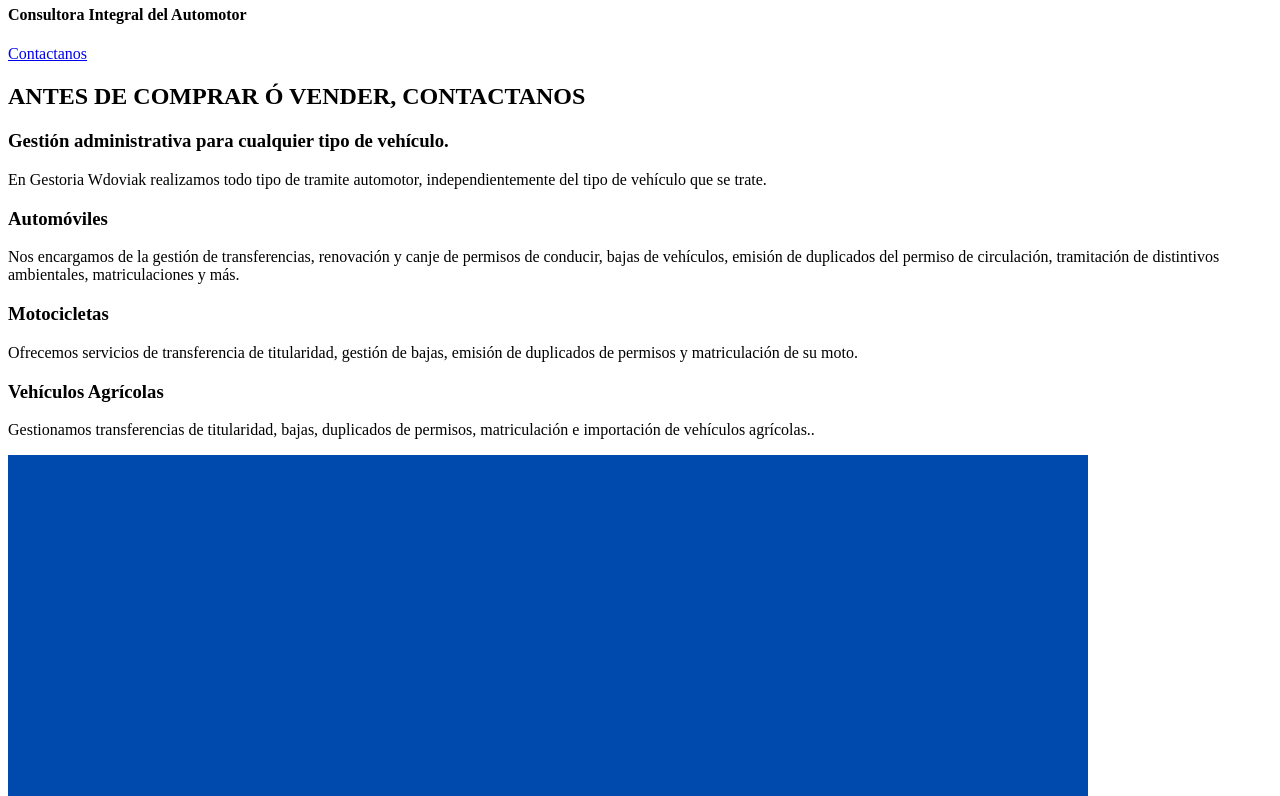
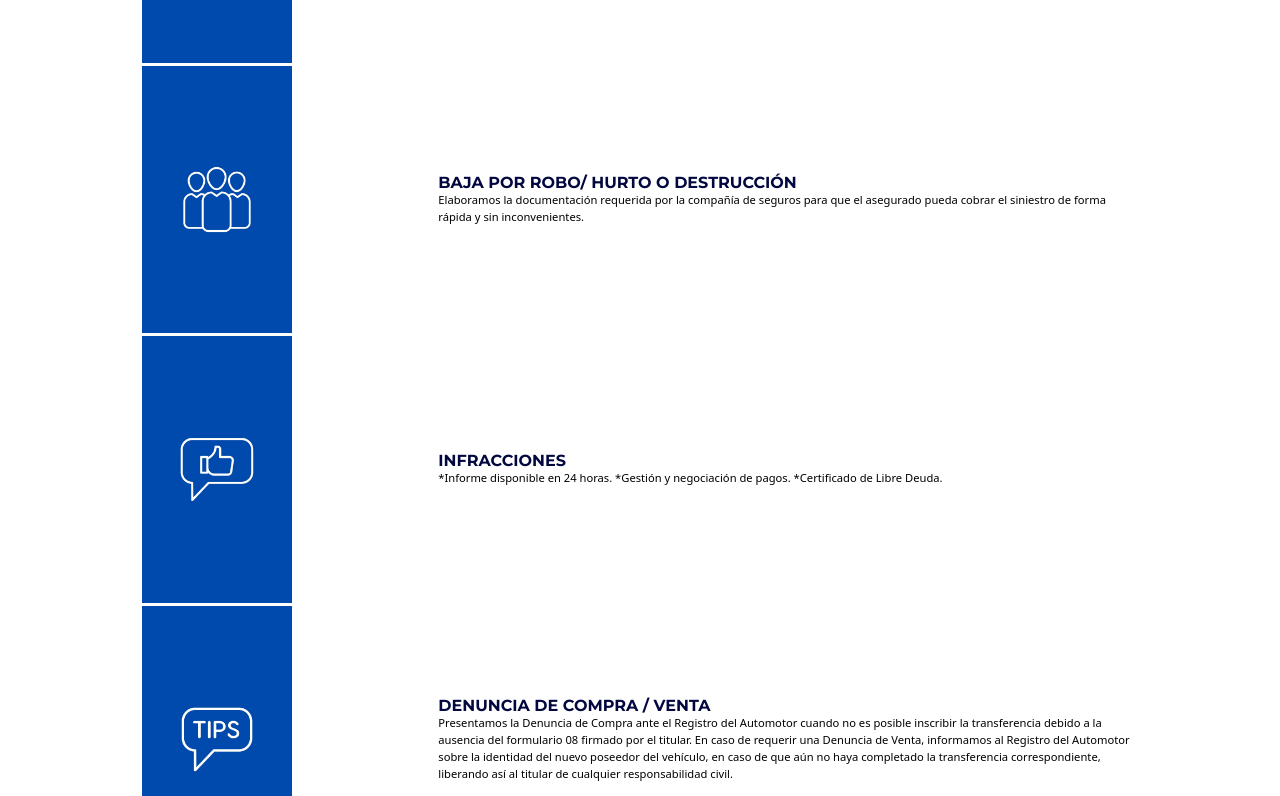
Before and after one commit to martin-negri/gestoriaWdoviak, a plain HTML site: page index.html in a window 1280 px wide. Shown: the part 1802-2598 px from the top of the page. Drawn offline with Linux system fonts and the light colour scheme; a web font is replaced by a local one.

Commit message:
Stilo CSS incorporado| Modificacion de algunas clases HTML

```diff
--- a/css/main.css
+++ b/css/main.css
@@ -1,6 +1,157 @@
-@import url('https://fonts.googleapis.com/css2?family=Liter&family=Lobster&family=Montserrat:ital,wght@0,100..900;1,100..900&display=swap');
+@import url('https://fonts.googleapis.com/css2?family=Liter&family=Lobster&family=Montserrat:ital,wght@0,100..900;1,100..900&family=Shanti&display=swap');
 
 :root{
     --soft-blue: #004aad;
-    --main-font: "Lobster", serif;;
+    --soft-blue-dark: #02083f;
+    --main-font: "Montserrat", serif;
+
 }
+
+body {
+    margin: 0;
+    padding: 0;
+    box-sizing: border-box;
+}
+
+h1, h2, h3, h5, p, a {
+    margin: 0;
+}
+
+h1, h2, h3, h5 {
+    color: var(--soft-blue-dark);
+    font-family: var(--main-font);
+    font-weight: 800;
+}
+
+p {
+    font-size: 0.8rem;
+    line-height: 1.5;
+    font-family: system-ui, -apple-system, BlinkMacSystemFont, 'Segoe UI', Roboto, Oxygen, Ubuntu, Cantarell, 'Open Sans', 'Helvetica Neue', sans-serif;
+
+}
+
+a{
+    text-decoration: none;
+}
+
+img {
+    max-width: 100%;
+}
+
+.wrapper {
+    padding: 1.5rem 1rem;
+    margin: auto;
+    max-width: 1000px;
+}
+
+header {
+    display: flex;
+    justify-content: space-between;
+    align-items: center;
+    background-color: var(--soft-blue);
+    margin-bottom: 1.5rem;
+}
+
+.logo {
+    width: 2.5rem;
+}
+
+.menu img {
+    width: 2rem;
+}
+
+.main-article {
+    display: flex;
+    flex-direction: column;
+    gap: 1rem;
+}
+
+.main-article-title {
+    font-size: 3rem;
+    line-height: 1;
+}
+
+.contactanos {
+    font-family: 'Gill Sans', 'Gill Sans MT', Calibri, 'Trebuchet MS', sans-serif;
+    background-color: #d84040;
+    color: #ffffff;
+    text-transform: uppercase;
+    padding: .75rem 1.4rem;
+    max-width: max-content;
+    letter-spacing: .2rem;
+    font-size: .75rem;
+}
+
+.new {
+    margin-top: 2.75rem;
+    background-color: #40A2D8;
+    padding: 1rem;
+}
+
+.new-wrapper{
+    display: flex;
+    flex-direction: column;
+}
+
+.new-section-title{
+    color: #F0EDCF;
+    font-weight: 700;
+}
+
+.new-article{
+    padding-block: 1.4rem;
+    border-bottom: 1px solid rgba(194, 175, 175, 0.644);
+
+}
+
+.new-article:last-child {
+    border-bottom: 0;
+    padding-bottom: 0;
+}
+
+.new-article-title{
+    color: white;
+    font-size: 1rem;
+    margin-bottom: .7rem;
+}
+
+.new-article-description {
+    color: rgba(243, 235, 235, 0.733);
+
+}
+
+.secondary {
+    margin-top: 2.75rem;
+    display: flex;
+    flex-direction: column;
+}
+
+.secondary-article {
+    display: grid;
+    grid-template-columns: 1fr 2.5fr;
+    gap: 1.1rem;
+    align-items: center;
+}
+
+.secondary-article-img {
+    max-width: 100%;
+    height: auto;
+    max-width: 150px;
+    object-fit: cover;
+    margin: 0.1rem;
+
+}
+
+.secondary-article-wrapper {
+    display: flex;
+    flex-direction: column;
+}
+
+.secondary-article-title {
+    font-size: 1rem;
+    font-weight: 700;
+}
+
+.secondary-article-description{
+    font-size: .7rem ;
+}
--- a/index.html
+++ b/index.html
@@ -4,108 +4,144 @@
     <meta charset="UTF-8">
     <meta name="viewport" content="width=device-width, initial-scale=1.0">
     <title>Gestoria Wdoviak</title>
+    <link rel="stylesheet" href="./css/main.css">
 </head>
 <body>
+    <div class="wrapper">
+
         <header>
-        <img src="./assets/logo.jpg" alt="logo">
-        <div>
+            <img class="logo" src="./assets/logo.jpg" alt="logo">
+            <div class="menu">
                 <img src="./assets/menu.png" alt="icono-menu">
             </div>
         </header>
+
         <main>
             <article class="main-article">
                 <img class="main-article-img" src="./assets/fondo.png" alt="fondo">
                 <h1 class="main-article-title">Gestoria Wdoviak</h1>
-            <h4 class="main-article-description">Consultora Integral del Automotor</h4>
-            <a href="#">Contactanos</a>
+                <h5 class="main-article-description">Consultora Integral del Automotor</h5>
+                <a class="contactanos" href="#">CONTACTANOS</a>
             </article>
 
             <section class="new">
 
                 <h2 class="new-section-title">ANTES DE COMPRAR Ó VENDER, CONTACTANOS</h2>
 
-            <article class="new-artcle">
-                <h3 class="new-artcle-title">Gestión administrativa para cualquier tipo de vehículo.
+                <div class="new-wrapper">
+                    <article class="new-article">
+                        <h3 class="new-article-title">Gestión administrativa para cualquier tipo de vehículo.
                         </h3>
-                <p class="new-artcle-description">En Gestoria Wdoviak realizamos todo tipo de tramite automotor, independientemente del tipo de vehículo que se trate.</p>
+                        <p class="new-article-description">En Gestoria Wdoviak realizamos todo tipo de tramite automotor, independientemente del tipo de vehículo que se trate.</p>
                     </article>
 
-            <article class="new-artcle">
-                <h3 class="new-artcle-title">Automóviles</h3>
-                <p class="new-artcle-description">Nos encargamos de la gestión de transferencias, renovación y canje de permisos de conducir, bajas de vehículos, emisión de duplicados del permiso de circulación, tramitación de distintivos ambientales, matriculaciones y más.</p>
+                    <article class="new-article">
+                        <h3 class="new-article-title">Automóviles</h3>
+                        <p class="new-article-description">Nos encargamos de la gestión de transferencias, renovación y canje de permisos de conducir, bajas de vehículos, emisión de duplicados del permiso de circulación, tramitación de distintivos ambientales, matriculaciones y más.</p>
                     </article>
 
-            <article class="new-artcle">
-                <h3 class="new-artcle-title">Motocicletas</h3>
-                <p class="new-artcle-description">Ofrecemos servicios de transferencia de titularidad, gestión de bajas, emisión de duplicados de permisos y matriculación de su moto.</p>
+                    <article class="new-article">
+                        <h3 class="new-article-title">Motocicletas</h3>
+                        <p class="new-article-description">Ofrecemos servicios de transferencia de titularidad, gestión de bajas, emisión de duplicados de permisos y matriculación de su moto.</p>
                     </article>
 
-            <article class="new-artcle">
-                <h3>Vehículos Agrícolas</h3>
-                <p class="new-artcle-description">Gestionamos transferencias de titularidad, bajas, duplicados de permisos, matriculación e importación de vehículos agrícolas..</p>
+                    <article class="new-article">
+                        <h3 class="new-article-title">Vehículos Agrícolas</h3>
+                        <p class="new-article-description">Gestionamos transferencias de titularidad, bajas, duplicados de permisos, matriculación e importación de vehículos agrícolas..</p>
                     </article>
+                </div>
+
+
 
             </section>
 
             <section class="secondary">
 
                 <article class="secondary-article">
-                <img src="./assets/1.jpg" alt="">
-                <h2>INSCRIPCIÓN INICIAL/PATENTAMIENTO</h2>
-                <p>
+                    <img class="secondary-article-img"  src="./assets/1.jpg" alt="inscribipcion patentamiento">
+
+                    <div class="secondary-article-wrapper">
+                        <h2 class="secondary-article-title">INSCRIPCIÓN INICIAL/PATENTAMIENTO</h2>
+                        <p class="secondary-article-description">
                         Elaboramos la documentación necesaria para su certificación y posterior presentación en el Registro del Automotor.
                         </p>
+                    </div>
+
                 </article>
 
                 <article class="secondary-article">
-                <img src="./assets/2.jpg" alt="">
-                <h2>TRANSFERENCIAS</h2>
-                <p>
+                    <img class="secondary-article-img" src="./assets/2.jpg" alt="transferencia">
+
+                    <div class="secondary-article-wrapper">
+                        <h2 class="secondary-article-title">TRANSFERENCIAS</h2>
+                        <p class="secondary-article-description">
                         Disponemos de profesionales en distintos puntos del país para gestionar este trámite de manera eficiente.
                         </p>
+                    </div>
+
                 </article>
 
                 <article class="secondary-article">
-                <img src="./assets/3.jpg" alt="">
-                <h2>BAJA POR ROBO/ HURTO O DESTRUCCIÓN</h2>
-                <p>
+                    <img class="secondary-article-img" src="./assets/3.jpg" alt="Bajas">
+
+                    <div class="secondary-article-wrapper">
+                        <h2 class="secondary-article-title">BAJA POR ROBO/ HURTO O DESTRUCCIÓN</h2>
+                        <p class="secondary-article-description">
                         Elaboramos la documentación requerida por la compañía de seguros para que el asegurado pueda cobrar el siniestro de forma rápida y sin inconvenientes.
                         </p>
+                    </div>
+
                 </article>
 
                 <article class="secondary-article">
-                <img src="./assets/4.jpg" alt="">
-                <h2>INFRACCIONES</h2>
-                <p>
+                    <img class="secondary-article-img"  src="./assets/4.jpg" alt="Infracciones">
+
+                    <div class="secondary-article-wrapper">
+                        <h2 class="secondary-article-title">INFRACCIONES</h2>
+                        <p class="secondary-article-description">
                             *Informe disponible en 24 horas.
                             *Gestión y negociación de pagos.
                             *Certificado de Libre Deuda.
                         </p>
+                    </div>
+
                 </article>
 
                 <article class="secondary-article">
-                <img src="./assets/5.jpg" alt="">
-                <h2>DENUNCIA DE COMPRA / VENTA</h2>
-                <p>
+                    <img class="secondary-article-img" src="./assets/5.jpg" alt="Denuncia por compra">
+
+                    <div class="secondary-article-wrapper">
+                        <h2 class="secondary-article-title">DENUNCIA DE COMPRA / VENTA</h2>
+                        <p class="secondary-article-description">
                             Presentamos la Denuncia de Compra ante el Registro del Automotor cuando no es posible inscribir la transferencia debido a la ausencia del formulario 08 firmado por el titular.
                             En caso de requerir una Denuncia de Venta, informamos al Registro del Automotor sobre la identidad del nuevo poseedor del vehículo, en caso de que aún no haya completado la transferencia correspondiente, liberando así al titular de cualquier responsabilidad civil.
                         </p>
+                    </div>
+
                 </article>
 
                 <article class="secondary-article">
-                <img src="./assets/6.jpg" alt="">
-                <h2>RENOVACIÓN Y DUPLICADO</h2>
-                <p>
+                    <img class="secondary-article-img" src="./assets/6.jpg" alt="Renovacion y duplicado">
+
+                    <div class="secondary-article-wrapper">
+                        <h2 class="secondary-article-title">RENOVACIÓN Y DUPLICADO</h2>
+                        <p class="secondary-article-description">
                         *Cédula
                         *Título
                         *Placas Metálicas
                         *Revocación cedula autorizado
                         </p>
+                    </div>
+
                 </article>
 
 
             </section>
 
         </main>
+
+    </div>
+
+
 </body>
 </html>
```
Also changed, not shown: assets/fondo.png. Lines whose indentation alone changed are shown as unchanged.
